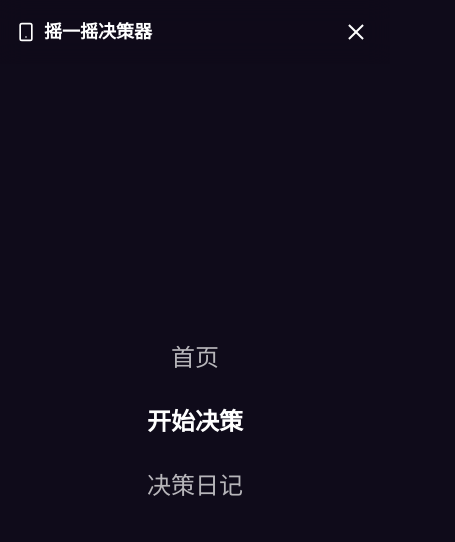
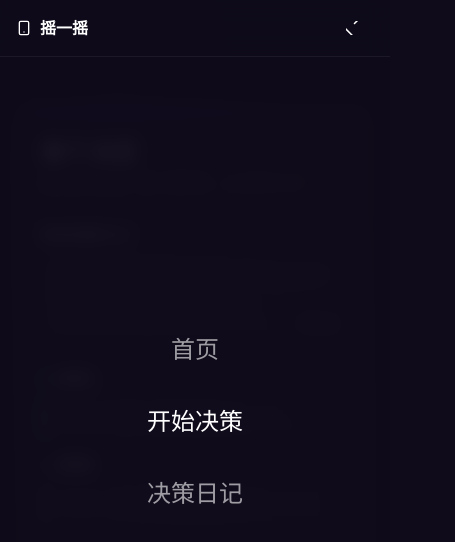
Before and after one commit to zbw-zbw/shake-decision, a Next.js app: page /decide in a window 390 px wide. Both pictures are taken after a click on the button "Toggle menu". Shown: the top 542 px of the page, 455 px wide, since content can reach past the window. Built offline with nearby package versions, Linux system fonts and the light colour scheme.

Commit message:
fix: 陀螺仪授权修复、导航栏吸顶、移除重复返回按钮、修复白屏和横向滚动

```diff
--- a/src/app/decide/page.tsx
+++ b/src/app/decide/page.tsx
@@ -150,7 +150,7 @@ function DecisionInputForm({
   const isDisabled = !dilemma.trim() || !optionA.trim() || !optionB.trim() || dilemma.trim().length < 5;
 
   return (
-    <div className="w-full max-w-[520px] mx-auto px-4">
+    <div className="w-full max-w-[520px] mx-auto px-4 overflow-x-hidden">
       <div className="bg-[rgba(255,255,255,0.06)] backdrop-blur-sm border border-[rgba(255,255,255,0.08)] rounded-2xl overflow-hidden animate-fade-in-up">
         <div
           className="h-[3px] w-full"
@@ -332,11 +332,15 @@ function ShakeInterface({
     if (startedRef.current) return;
     startedRef.current = true;
     const start = async () => {
+      // iOS 13+ 需要用户手势触发权限请求
       if (shake.permissionState === "prompt" && !shake.isClickMode) {
-        const granted = await shake.requestPermission();
-        if (granted) shake.startListening();
+        // 不要在这里调用 requestPermission — 改为在用户首次点击圆形按钮时请求
+        // 先直接开始监听，如果是 Android 会直接生效
+        shake.startListening();
       } else if (shake.permissionState === "granted" && !shake.isClickMode) {
         shake.startListening();
+      } else if (shake.isClickMode || shake.permissionState === "unsupported") {
+        // PC 模式不需要 DeviceMotion
       }
     };
     start();
@@ -370,6 +374,18 @@ function ShakeInterface({
     onAnalyze();
   };
 
+  const handleCircleClick = () => {
+    // 首次点击时尝试请求陀螺仪权限（iOS 13+ 必须在用户手势中调用）
+    if (!startedRef.current || (shake.permissionState === "prompt" && !shake.isClickMode)) {
+      shake.requestPermission().then((granted) => {
+        if (granted) {
+          startedRef.current = true;
+          shake.startListening();
+        }
+      });
+    }
+  };
+
   const handleMouseDown = () => {
     if (shake.isClickMode || shake.permissionState === "unsupported") {
       clickShake.startClickHold();
@@ -386,20 +402,13 @@ function ShakeInterface({
   const circleColor = getIntensityColor(intensity);
 
   return (
-    <div className="relative w-full min-h-screen flex flex-col items-center justify-center px-4">
+    <div className="relative w-full min-h-screen flex flex-col items-center justify-center px-4 overflow-x-hidden">
       <div
         className="fixed inset-0 pointer-events-none transition-opacity duration-500"
         style={{
           backgroundImage: `radial-gradient(ellipse at 50% 50%, rgba(79,70,229,${bgOpacity}) 0%, transparent 60%)`,
         }}
       />
-      <Link
-        href="/"
-        className="fixed top-20 left-4 sm:left-8 z-30 text-sm text-[rgba(255,255,255,0.5)] hover:text-white transition-colors flex items-center gap-1 cursor-pointer"
-      >
-        <ArrowLeft className="w-4 h-4" />
-        <span>返回</span>
-      </Link>
       <div className="relative z-10 text-center mb-8 max-w-md">
         <p className="text-[rgba(255,255,255,0.5)] text-sm mb-2">你在纠结</p>
         <p className="text-white font-medium text-lg mb-1">{dilemma}</p>
@@ -429,6 +438,7 @@ function ShakeInterface({
               />
             </div>
             <button
+              onClick={handleCircleClick}
               onMouseDown={handleMouseDown}
               onMouseUp={handleMouseUp}
               onMouseLeave={handleMouseUp}
@@ -541,7 +551,7 @@ function AnalyzingPhase() {
   }, []);
 
   return (
-    <div className="relative w-full min-h-screen flex flex-col items-center justify-center px-4">
+    <div className="relative w-full min-h-screen flex flex-col items-center justify-center px-4 overflow-x-hidden">
       <div
         className="fixed inset-0 pointer-events-none"
         style={{
@@ -653,14 +663,7 @@ function ResultPhase({
   const confColor = getConfidenceColor(result.confidence);
 
   return (
-    <div className="relative w-full min-h-screen flex flex-col items-center justify-center px-4 py-20">
-      <Link
-        href="/"
-        className="fixed top-20 left-4 sm:left-8 z-30 text-sm text-[rgba(255,255,255,0.5)] hover:text-white transition-colors flex items-center gap-1 cursor-pointer"
-      >
-        <ArrowLeft className="w-4 h-4" />
-        <span>返回</span>
-      </Link>
+    <div className="relative w-full min-h-screen flex flex-col items-center justify-center px-4 py-20 overflow-x-hidden">
 
       <div className="w-full max-w-[560px] mx-auto animate-fade-in-up">
         <div className="bg-[rgba(255,255,255,0.06)] backdrop-blur-sm border border-[rgba(255,255,255,0.08)] rounded-2xl overflow-hidden">
--- a/src/app/layout.tsx
+++ b/src/app/layout.tsx
@@ -43,6 +43,7 @@ export default function RootLayout({
     <html
       lang="zh-CN"
       className={`${inter.variable} ${notoSansSC.variable} h-full antialiased`}
+      style={{ backgroundColor: "#0f0b1a" }}
     >
       <body className="min-h-full flex flex-col relative">
         <ToastProvider>
--- a/src/components/Navbar.tsx
+++ b/src/components/Navbar.tsx
@@ -13,29 +13,19 @@ const navLinks = [
 ];
 
 export function Navbar() {
-  const [scrolled, setScrolled] = useState(false);
   const [menuOpen, setMenuOpen] = useState(false);
   const [unratedCount, setUnratedCount] = useState(0);
   const pathname = usePathname();
 
   useEffect(() => {
-    const handleScroll = () => {
-      setScrolled(window.scrollY > 20);
-    };
-    window.addEventListener("scroll", handleScroll);
-    return () => window.removeEventListener("scroll", handleScroll);
-  }, []);
-
-  useEffect(() => {
     setMenuOpen(false);
   }, [pathname]);
 
-  // Poll for unrated count every 2s (lightweight localStorage read)
+  // Poll for unrated count every 2s
   useEffect(() => {
     const update = () => setUnratedCount(getUnratedCount());
     update();
     const id = setInterval(update, 2000);
-    // Also listen for storage events from other tabs
     const handler = () => update();
     window.addEventListener("storage", handler);
     return () => {
@@ -44,19 +34,26 @@ export function Navbar() {
     };
   }, []);
 
+  // Prevent body scroll when menu is open
+  useEffect(() => {
+    if (menuOpen) {
+      document.body.style.overflow = "hidden";
+    } else {
+      document.body.style.overflow = "";
+    }
+    return () => {
+      document.body.style.overflow = "";
+    };
+  }, [menuOpen]);
+
   return (
     <>
-      <nav
-        className={`fixed top-0 left-0 right-0 z-50 transition-all duration-300 ${
-          scrolled
-            ? "bg-[rgba(15,11,26,0.9)] backdrop-blur-md"
-            : "bg-[rgba(15,11,26,0.8)] backdrop-blur-md"
-        }`}
-      >
-        <div className="max-w-[1100px] mx-auto px-4 sm:px-6 h-16 flex items-center justify-between">
-          <Link href="/" className="flex items-center gap-2 text-white font-bold text-lg cursor-pointer">
-            <Smartphone className="w-5 h-5" />
-            <span>摇一摇决策器</span>
+      <nav className="fixed top-0 left-0 right-0 z-50 bg-[rgba(15,11,26,0.85)] backdrop-blur-md border-b border-[rgba(255,255,255,0.06)]">
+        <div className="max-w-[1100px] mx-auto px-4 sm:px-6 h-14 flex items-center justify-between">
+          <Link href="/" className="flex items-center gap-2 text-white font-bold text-base cursor-pointer">
+            <Smartphone className="w-4 h-4" />
+            <span className="hidden sm:inline">摇一摇决策器</span>
+            <span className="sm:hidden">摇一摇</span>
           </Link>
 
           {/* Desktop nav */}
@@ -85,44 +82,44 @@ export function Navbar() {
             onClick={() => setMenuOpen(!menuOpen)}
             aria-label="Toggle menu"
           >
-            <div className="w-5 h-4 flex flex-col justify-between">
-              <span
-                className={`block h-0.5 bg-white transition-transform duration-300 ${
-                  menuOpen ? "rotate-45 translate-y-[7px]" : ""
-                }`}
+            <svg width="20" height="14" viewBox="0 0 20 14" fill="none">
+              <rect
+                x="0" y="0" width="20" height="1.5" rx="0.75"
+                className="fill-white transition-transform duration-300"
+                style={{ transform: menuOpen ? "rotate(45deg) translate(3.5px, 5px)" : "none" }}
               />
-              <span
-                className={`block h-0.5 bg-white transition-opacity duration-300 ${
-                  menuOpen ? "opacity-0" : ""
-                }`}
+              <rect
+                x="0" y="6" width="20" height="1.5" rx="0.75"
+                className="fill-white transition-opacity duration-300"
+                style={{ opacity: menuOpen ? 0 : 1 }}
               />
-              <span
-                className={`block h-0.5 bg-white transition-transform duration-300 ${
-                  menuOpen ? "-rotate-45 -translate-y-[7px]" : ""
-                }`}
+              <rect
+                x="0" y="12" width="20" height="1.5" rx="0.75"
+                className="fill-white transition-transform duration-300"
+                style={{ transform: menuOpen ? "rotate(-45deg) translate(3.5px, -5px)" : "none" }}
               />
-            </div>
+            </svg>
           </button>
         </div>
       </nav>
 
       {/* Mobile menu overlay */}
       <div
-        className={`fixed inset-0 z-40 bg-[#0f0b1a] transition-all duration-300 md:hidden ${
+        className={`fixed inset-0 z-40 bg-[rgba(15,11,26,0.95)] backdrop-blur-sm transition-opacity duration-300 md:hidden ${
           menuOpen
             ? "opacity-100 pointer-events-auto"
             : "opacity-0 pointer-events-none"
         }`}
       >
-        <div className="flex flex-col items-center justify-center h-full gap-8">
+        <div className="flex flex-col items-center justify-center h-full gap-10">
           {navLinks.map((link) => (
             <Link
               key={link.href}
               href={link.href}
-              className={`text-2xl transition-colors hover:text-white relative cursor-pointer ${
+              className={`text-2xl font-medium transition-colors hover:text-white relative cursor-pointer ${
                 pathname === link.href
-                  ? "text-white font-bold"
-                  : "text-[rgba(255,255,255,0.7)]"
+                  ? "text-white"
+                  : "text-[rgba(255,255,255,0.6)]"
               }`}
               onClick={() => setMenuOpen(false)}
             >
```
